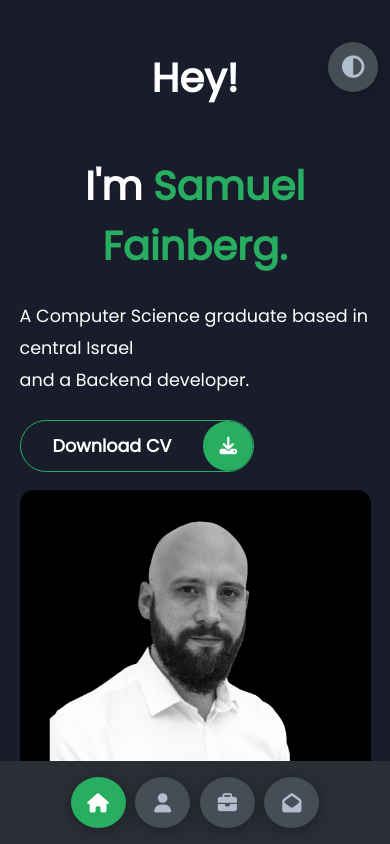
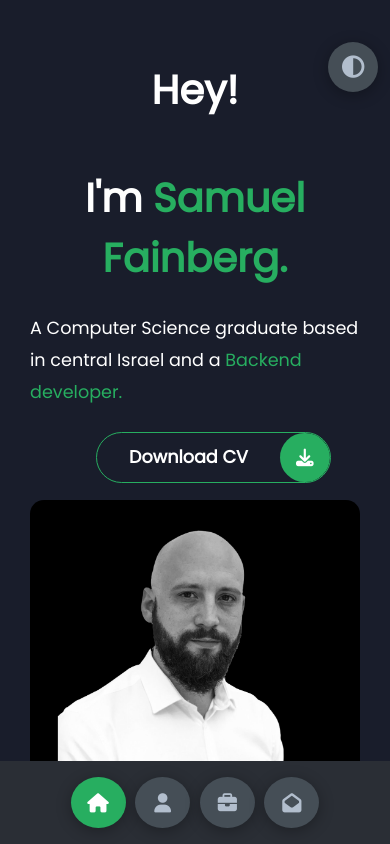
Before and after one commit to samuelFain/portfolio, a PHP site: page / in a window 390 px wide. Run offline with PHP 8.4, Linux system fonts and the light colour scheme; some libraries are stand-ins or nearby versions.

Commit message:
media fixes for max width 600px

```diff
--- a/index.html
+++ b/index.html
@@ -30,8 +30,7 @@
 					<h1 class="name">Hey!</h1>
 					<h1 class="name">I'm <span>Samuel Fainberg.</span></h1>
 					<p>
-						A Computer Science graduate based in central Israel <br />
-						and a Backend developer.
+						A Computer Science graduate based in central Israel and a <span> Backend developer.</span>
 					</p>
 					<div class="btn-container">
 						<a href="https://drive.google.com/file/d/10qjCF_7YjqFAo4sItmXpNywHPNZvLSFk/view?usp=sharing" target="_blank" class="main-btn">
--- a/styles/_media.scss
+++ b/styles/_media.scss
@@ -3,6 +3,34 @@
 }
 
 @media screen and (max-width: 600px) {
+  .section{
+    padding: 3% !important;
+  }
+
+  .left-contact{
+    text-align: center;
+  }
+
+  .left-about{
+    h4{
+      text-align: center;
+    }
+  }
+
+  .btn-container{
+    justify-content: center;
+  }
+
+  .right-header{
+    .btn-container{
+      padding-left: 20%;
+    }
+  }
+
+  .timeline{
+    padding: 5%;
+  }
+
   header{
       padding: 0 !important;
   }
--- a/styles/style.css
+++ b/styles/style.css
@@ -236,6 +236,9 @@ section {
 .header-content .right-header p {
   margin: 1.5rem 0;
   line-height: 2rem;
+}
+.header-content .right-header p span {
+  color: var(--color-secondary);
 }
 
 /*About*/
@@ -653,6 +656,30 @@ section {
 }
 
 @media screen and (max-width: 600px) {
+  .section {
+    padding: 3% !important;
+  }
+
+  .left-contact {
+    text-align: center;
+  }
+
+  .left-about h4 {
+    text-align: center;
+  }
+
+  .btn-container {
+    justify-content: center;
+  }
+
+  .right-header .btn-container {
+    padding-left: 20%;
+  }
+
+  .timeline {
+    padding: 5%;
+  }
+
   header {
     padding: 0 !important;
   }
--- a/styles/style.scss
+++ b/styles/style.scss
@@ -226,6 +226,9 @@ section{
     p{
       margin: 1.5rem 0;
       line-height: 2rem;
+      span{
+        color: var(--color-secondary);
+      }
     }
   }
 }
```
Also changed, not shown: 1 other file.
